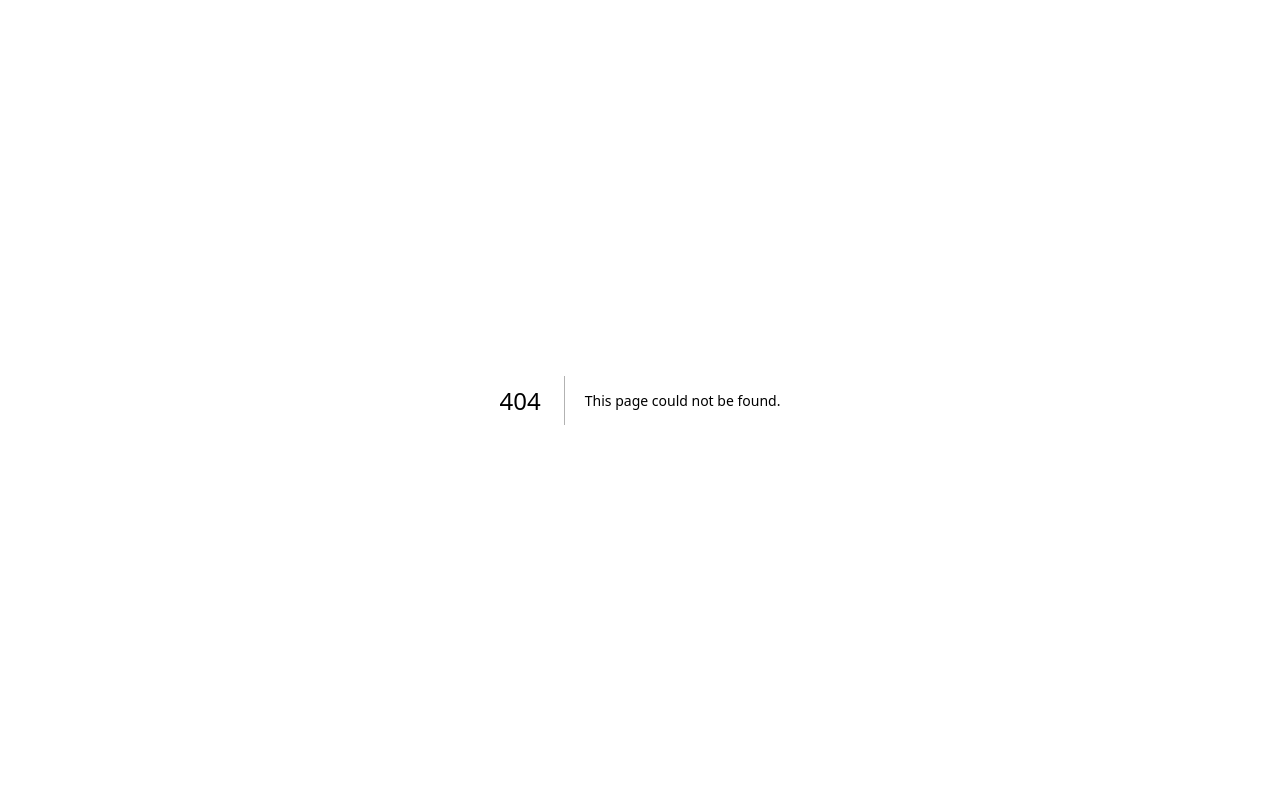
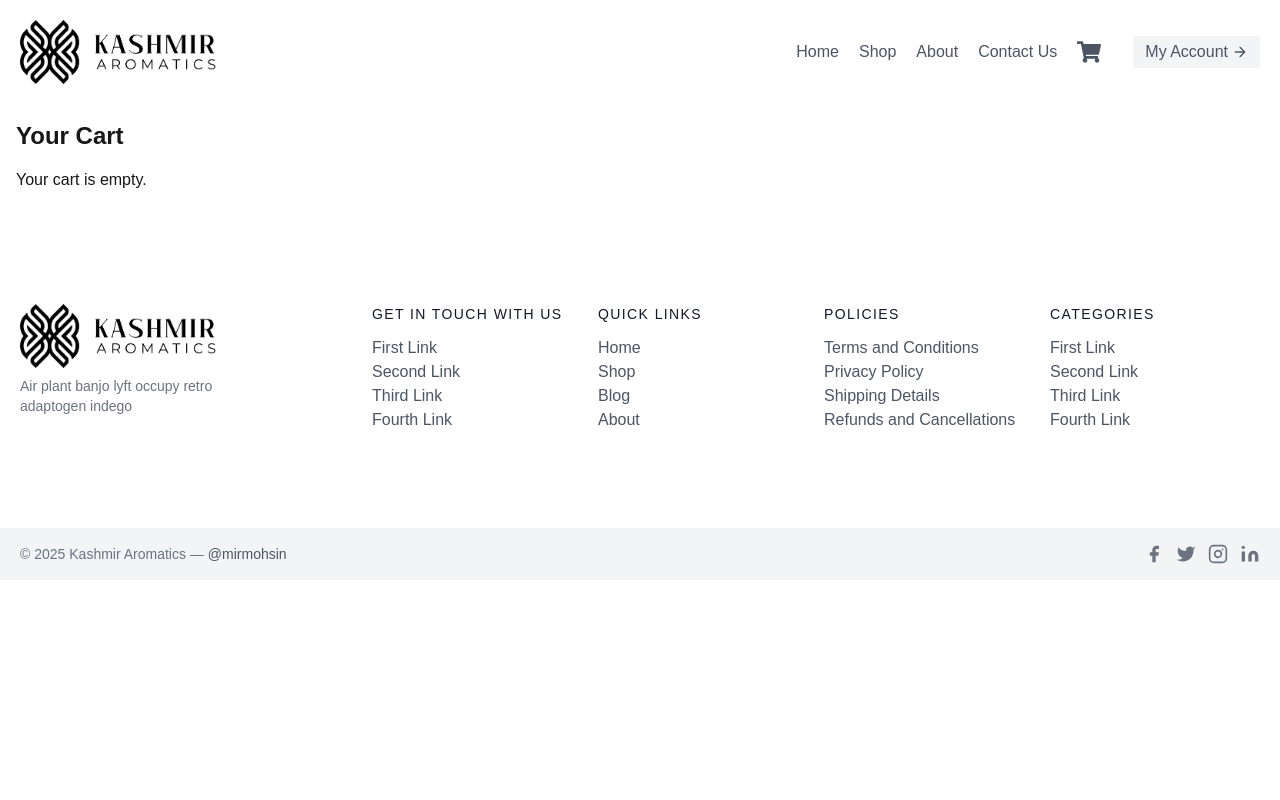
Before and after one commit to mirmohsin0001/NextJs-E-com, a Next.js app: page /cart in a window 1280 px wide. Before the commit this address had no page. Shown: the top 800 px of the page. Built offline with nearby package versions, Linux system fonts and the light colour scheme.

Commit message:
added the non persistent cart functionality

```diff
--- /dev/null
+++ b/app/cart/page.js
@@ -0,0 +1,86 @@
+// app/cart/page.js
+'use client';
+
+import Navbar from '../components/Navbar';
+import { useCart } from '../context/CartContext';
+import { MdDeleteForever } from "react-icons/md";
+
+const CartPage = () => {
+  const { cart, removeFromCart, clearCart, updateCartQuantity } = useCart();
+
+  const totalPrice = cart.reduce((total, item) => total + item.price * item.quantity, 0);
+
+  const handleIncrement = (item) => {
+    updateCartQuantity(item.id, item.quantity + 1);
+  };
+
+  const handleDecrement = (item) => {
+    if (item.quantity > 1) {
+      updateCartQuantity(item.id, item.quantity - 1);
+    }
+  };
+
+  return (
+    <>
+      <Navbar />
+      <div className="container mx-auto p-4">
+        <h1 className="text-2xl font-bold mb-4">Your Cart</h1>
+        {cart.length === 0 ? (
+          <p>Your cart is empty.</p>
+        ) : (
+          <div>
+            {cart.map((item) => (
+              <div key={item.id} className="grid grid-cols-6 gap-4 items-center border-b py-2">
+
+                <div className="flex items-center col-span-1">
+                  <img src={item.image} alt={item.name} className="w-16 h-16 object-cover mr-4" />
+                  <div>
+                    <h2 className="text-xl">{item.name}</h2>
+                    <p>${item.price}</p>
+                  </div>
+                </div>
+
+                <div className="col-span-4 text-right flex items-center justify-end">
+                  <button
+                    onClick={() => handleDecrement(item)}
+                    className="text-gray-500 hover:text-gray-700 px-2 bg-gray-200 hover:bg-gray-300 rounded"
+                  >
+                    -
+                  </button>
+                  <p className="mx-2">Qty: {item.quantity}</p> {/* Display the quantity */}
+                  <button
+                    onClick={() => handleIncrement(item)}
+                    className="text-gray-500 hover:text-gray-700 px-2 bg-gray-200 hover:bg-gray-300 rounded"
+                  >
+                    +
+                  </button>
+                </div>
+
+                <div className="text-right col-span-1">
+                  <button
+                    onClick={() => removeFromCart(item.id)}
+                    className="text-gray-500 hover:text-gray-700"
+                  >
+                    <MdDeleteForever size={24} />
+                  </button>
+                </div>
+
+              </div>
+            ))}
+            <div className="mt-4">
+              <p className="text-xl font-bold">Total: ${totalPrice.toFixed(2)}</p>
+              <button
+                onClick={clearCart}
+                className="mt-2 bg-red-500 text-white px-4 py-2 rounded hover:bg-red-700"
+              >
+                Clear Cart
+              </button>
+            </div>
+          </div>
+        )}
+      </div>
+    </>
+  );
+};
+
+export default CartPage;
--- /dev/null
+++ b/app/components/CartIcon.js
@@ -0,0 +1,22 @@
+// components/CartIcon.js
+'use client';
+
+import { useCart } from '../context/CartContext';
+import { FaShoppingCart } from 'react-icons/fa';
+
+const CartIcon = () => {
+  const { cart } = useCart();
+
+  return (
+    <div className="relative">
+      <FaShoppingCart className="text-2xl" />
+      {cart.length > 0 && (
+        <span className="absolute -top-2 -right-4 bg-red-500 text-white text-xs rounded-full px-1.5 py-0.5">
+          {cart.length}
+        </span>
+      )}
+    </div>
+  );
+};
+
+export default CartIcon;
--- a/app/components/Navbar.js
+++ b/app/components/Navbar.js
@@ -4,6 +4,7 @@ import React, { useState } from 'react'
 import Link from 'next/link'
 import Image from 'next/image'
 import logo from '@/public/logo2.png'
+import CartIcon from './CartIcon'
 
 import { GiHamburgerMenu } from "react-icons/gi";
 
@@ -16,7 +17,6 @@ const Navbar = () => {
 
   function handleClick() {
     setMenu(!menu)
-    console.log(menu)
   }
 
 
@@ -45,6 +45,11 @@ const Navbar = () => {
             <Link className="mr-5 hover:text-gray-900" href='/shop' >Shop</Link>
             <Link className="mr-5 hover:text-gray-900" href='/about' >About</Link>
             <Link className="mr-5 hover:text-gray-900" href='/contact' >Contact Us</Link>
+            <div className="flex items-center gap-4 mr-8 ml-auto">
+              <Link href="/cart">
+                <CartIcon />
+              </Link>
+            </div>
           </nav>
 
 
@@ -60,13 +65,18 @@ const Navbar = () => {
 
           {/* HAMBURGER */}
           <div className='flex ml-auto cursor-pointer  md:hidden' >                                                  {/* responsive */}
+            <div className="flex items-center gap-4 mr-8 ml-auto">
+              <Link href="/cart">
+                <CartIcon />
+              </Link>
+            </div>
             <GiHamburgerMenu size={32} onClick={handleClick} />
           </div>
 
           {/* MOBILE NAV LINKS */}
 
           {menu && (
-            <nav className="md:hidden absolute top-20 right-0 bg-white w-full shadow-lg z-50">
+            <nav className="md:hidden absolute top-24 right-0 bg-white w-full shadow-lg z-50">
 
               <div className="flex flex-col items-center text-base justify-center py-4">
                 <Link className="mb-3 hover:text-gray-900" href='/'>Home</Link>
--- a/app/components/ProductItem.js
+++ b/app/components/ProductItem.js
@@ -1,13 +1,20 @@
-import Image from 'next/image'
+'use client'
+
 import React from 'react'
-import Link from 'next/link'
-import Product from '../models/Product'
-
-
-
-
+import {useCart} from '../context/CartContext'
 
 const ProductItem = ({ name, price, category, image, _id }) => {
+
+    const product = {
+        id: _id, // Use `id` instead of `_id` if your cart context expects `id`
+        name,
+        category,
+        price,
+        image,
+    };
+
+    const { addToCart } = useCart();
+
     return (
         <>
             <a className="block relative h-48 rounded overflow-hidden">
@@ -19,7 +26,8 @@ const ProductItem = ({ name, price, category, image, _id }) => {
                 <h3 className="text-gray-500 text-xs tracking-widest title-font mb-1">{category}</h3>
                 <h2 className="text-gray-900 title-font text-lg font-medium">{name}</h2>
                 <p className="mt-1">{`$ ${price}`}</p>
-                <Link href={`/shop/${_id}`}>View Details</Link>
+                <button onClick={() => addToCart(product)} >Add to Cart</button>
+
             </div>
         </>
     )
--- a/app/components/Products.js
+++ b/app/components/Products.js
@@ -6,7 +6,6 @@ import ProductsGrid from '@/app/components/ProductsGrid';
 
 async function Productss() {
     const products = await getProducts();
-    console.log(products)
 
     return (
         <ProductsGrid products={products} />
--- /dev/null
+++ b/app/context/CartContext.js
@@ -0,0 +1,67 @@
+'use client';
+
+import { createContext, useContext, useState } from 'react';
+import { toast } from 'react-toastify';
+
+const CartContext = createContext();
+
+export const CartProvider = ({ children }) => {
+  const [cart, setCart] = useState([]);
+
+  const addToCart = (product) => {
+    setCart((prevCart) => {
+      const existingProduct = prevCart.find((item) => item.id === product.id);
+      if (existingProduct) {
+        return prevCart.map((item) =>
+          item.id === product.id ? { ...item, quantity: item.quantity + 1 } : item
+        );
+      }
+      return [...prevCart, { ...product, quantity: 1 }];
+    });
+
+    const existingProduct = cart.find((item) => item.id === product.id);
+    if (existingProduct) {
+      toast.info(`${product.name} quantity updated in cart!`, {
+        position: 'top-right',
+        autoClose: 1500, // Close after 3 seconds
+        hideProgressBar: false,
+        closeOnClick: true,
+        pauseOnHover: true,
+        draggable: true,
+      });
+    } else {
+      toast.success(`${product.name} added to cart!`, {
+        position: 'top-right',
+        autoClose: 1500, // Close after 3 seconds
+        hideProgressBar: false,
+        closeOnClick: true,
+        pauseOnHover: true,
+        draggable: true,
+      });
+    }
+  };
+
+  const updateCartQuantity = (productId, quantity) => {
+    setCart((prevCart) =>
+      prevCart.map((item) =>
+        item.id === productId ? { ...item, quantity } : item
+      )
+    );
+  };
+
+  const removeFromCart = (productId) => {
+    setCart((prevCart) => prevCart.filter((item) => item.id !== productId));
+  };
+
+  const clearCart = () => {
+    setCart([]);
+  };
+
+  return (
+    <CartContext.Provider value={{ cart, addToCart, updateCartQuantity, removeFromCart, clearCart }}>
+      {children}
+    </CartContext.Provider>
+  );
+};
+
+export const useCart = () => useContext(CartContext);
--- a/app/layout.js
+++ b/app/layout.js
@@ -2,8 +2,10 @@
 import 'dotenv/config'
 import { Geist, Geist_Mono } from "next/font/google";
 import "./globals.css";
-import Navbar from "./components/Navbar";
 import Footer from "./components/Footer";
+import { CartProvider } from './context/CartContext';
+import { ToastContainer } from 'react-toastify';
+import 'react-toastify/dist/ReactToastify.css';
 
 
 const geistSans = Geist({
@@ -27,9 +29,12 @@ export default function RootLayout({ children }) {
   return (
     <html lang="en">
       <body >
-        <main className="max-w-screen-xl mx-auto">
-          {children}
-        </main>
+        <CartProvider>
+          <main className="max-w-screen-xl mx-auto">
+            {children}
+            <ToastContainer />
+          </main>
+        </CartProvider>
         <Footer />
       </body>
     </html>
--- a/app/lib/products.js
+++ b/app/lib/products.js
@@ -5,10 +5,16 @@ export async function getProducts() {
     await dbConnect();
 
     const products = await Product.find({}).lean();
-    return products;
+    return products.map(product => ({
+        ...product,
+        _id: product._id.toString()
+    }));
 }
 
 export async function getProduct(slug) {
     const product = await Product.find({ _id: slug }).lean();
-    return product;
+    return {
+        ...product,
+        _id: product._id.toString()
+    };
 }
--- a/app/page.js
+++ b/app/page.js
@@ -2,7 +2,6 @@ import Features from "./components/Features";
 import Hero from "./components/Hero";
 import Navbar from "./components/Navbar";
 import Products from "./components/Products";
-import ProductsGrid from "./components/ProductsGrid";
 import Tesmonials from "./components/Tesmonials";
 
 export default function Home() {
--- a/app/shop/page.js
+++ b/app/shop/page.js
@@ -7,7 +7,6 @@ import Navbar from '../components/Navbar';
 
 async function Products() {
     const products = await getProducts();
-    console.log(products)
 
     return (
         <ProductsGrid products={products} />
--- a/package.json
+++ b/package.json
@@ -18,6 +18,7 @@
     "react-dom": "^19.0.0",
     "react-hook-form": "^7.54.2",
     "react-icons": "^5.4.0",
+    "react-toastify": "^11.0.3",
     "zod": "^3.24.1"
   },
   "devDependencies": {
```
Also changed, not shown: 1 other file (tests, documents, lock files or other folders).
